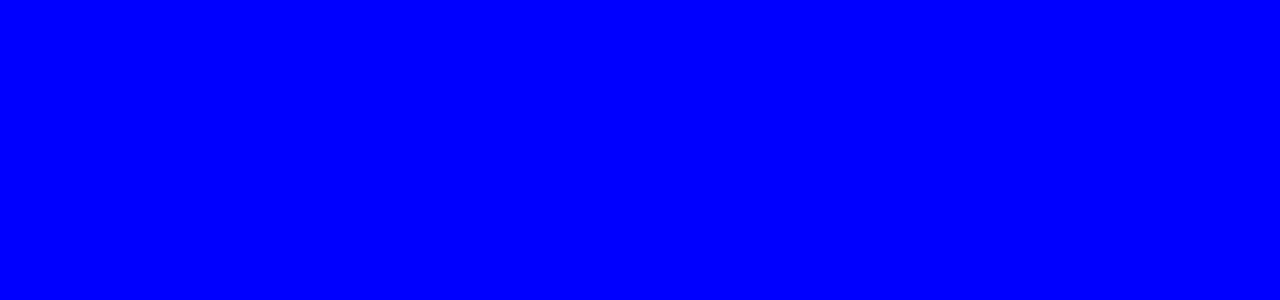
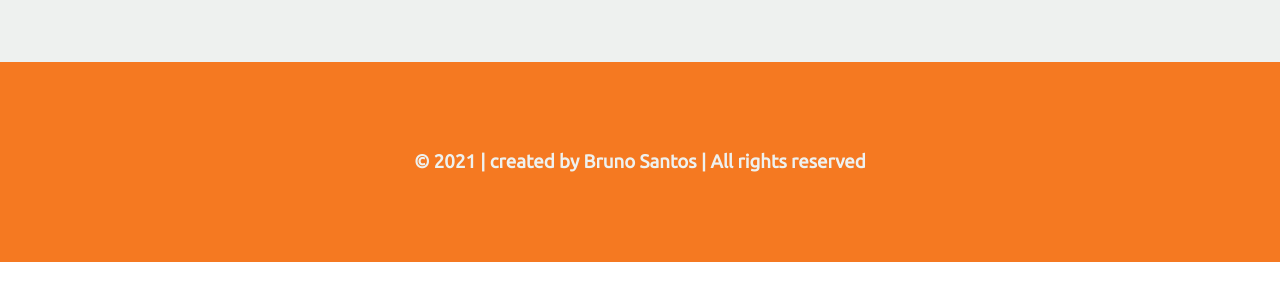
Before and after one commit to brunnuh/my-portfolio-v1, a Vue app: page / in a window 1280 px wide. Shown: the part 4438-4738 px from the top of the page. After the commit the page ends 4700 px from the top, so only its background shows below. Built offline with nearby package versions, Linux system fonts and the light colour scheme.

Commit message:
added component footer

```diff
--- a/src/App.vue
+++ b/src/App.vue
@@ -2,6 +2,7 @@
   <div id="app">
     <HeaderComponent />
     <SectionComponent />
+    <PortifolioComponent />
     <FooterComponent />
   </div>
 </template>
@@ -10,12 +11,14 @@
 import HeaderComponent from '@/components/Header/index'
 import SectionComponent from '@/components/Section-Body/index'
 import FooterComponent from '@/components/Footer/index'
+import PortifolioComponent from '@/components/Portifolio/index'
 
 export default {
   name: 'App',
   components: {
     HeaderComponent,
     SectionComponent,
+    PortifolioComponent,
     FooterComponent
   }
 }
@@ -24,7 +27,7 @@ export default {
 <style lang="scss" scoped>
   #app{
     display: grid;
-    grid-template-rows: 100vh auto 2000px;
-    grid-template-areas: 'HD' 'BD' 'FT';
+    grid-template-rows: 100vh auto auto 200px;
+    grid-template-areas: 'HD' 'BD' 'PF' 'FT';
   }
 </style>
--- a/src/components/Footer/index.vue
+++ b/src/components/Footer/index.vue
@@ -1,18 +1,29 @@
 <template>
-    <footer class="container">
-
+    <footer class="container-footer">
+        <h3>
+            &copy; {{getYear}} | created by Bruno Santos | All rights reserved
+        </h3>
     </footer>
 </template>
 
 <script>
 export default {
-
+    computed:{
+        getYear:() => {
+            var nw = new Date;
+            return nw.getFullYear();
+        }
+    }
 }
 </script>
 
 <style scoped lang="scss">
-    .container{
-        background-color: blue;
+    .container-footer{
+        background-color: #f57921;
         grid-area: FT;
+        display: flex;
+        justify-content: center;
+        align-items: center;
+        color: var(--quinary);
     }
 </style>
--- a/src/components/Header/index.vue
+++ b/src/components/Header/index.vue
@@ -35,7 +35,7 @@ export default {
     methods: {
         menuFixed: function(){
             //console.log("posicao atualizada descendo: ", this.positionNow, "posicaoY: ", window.scrollY)
-            if(window.scrollY > 950){
+            if(window.scrollY > 50){
                 this.positionNow = window.scrollY
                 this.fixed = true
             }else if( window.scrollY < 100){
@@ -61,7 +61,7 @@ export default {
         .fixedMain{
             position: fixed;
             background-color: var(--primary);
-            opacity: 0.9;
+            opacity: 0.7;
             width: 100%;
             z-index: 101;
             animation-name: suavizar;
--- /dev/null
+++ b/src/components/Portifolio/index.vue
@@ -0,0 +1,24 @@
+<template>
+    <div class="container-portifolio">
+
+    </div>
+</template>
+
+<script>
+export default {
+
+}
+</script>
+
+<style scoped lang="scss">
+    .container-portifolio{
+        height: 1200px;
+        grid-area: PF;
+        background-color: var(--quinary);
+        display: flex;
+
+        h3{
+            color: red;
+        }
+    }
+</style>
--- a/src/components/Section-Body/Skills/index.vue
+++ b/src/components/Section-Body/Skills/index.vue
@@ -6,7 +6,7 @@
         <div class="front-skills center-title">
             <h3>Front-End</h3>
             <CircleComponent title="HTML5" :porcent="70"/>
-            <CircleComponent title="CSS3" :porcent="50"/>
+            <CircleComponent title="CSS3" :porcent="40"/>
         </div>
         <div class="back-skills center-title">
             <h3>Back-End</h3>
--- a/src/components/Section-Body/index.vue
+++ b/src/components/Section-Body/index.vue
@@ -20,7 +20,7 @@ export default {
     .container-section{
         grid-area: BD;
         display: flex;
-        height: 70vwquinary;
+        //height: 70vwquinary;
         flex-direction: column;
         //align-items: center;
         //background-color: var(--sv);
```
